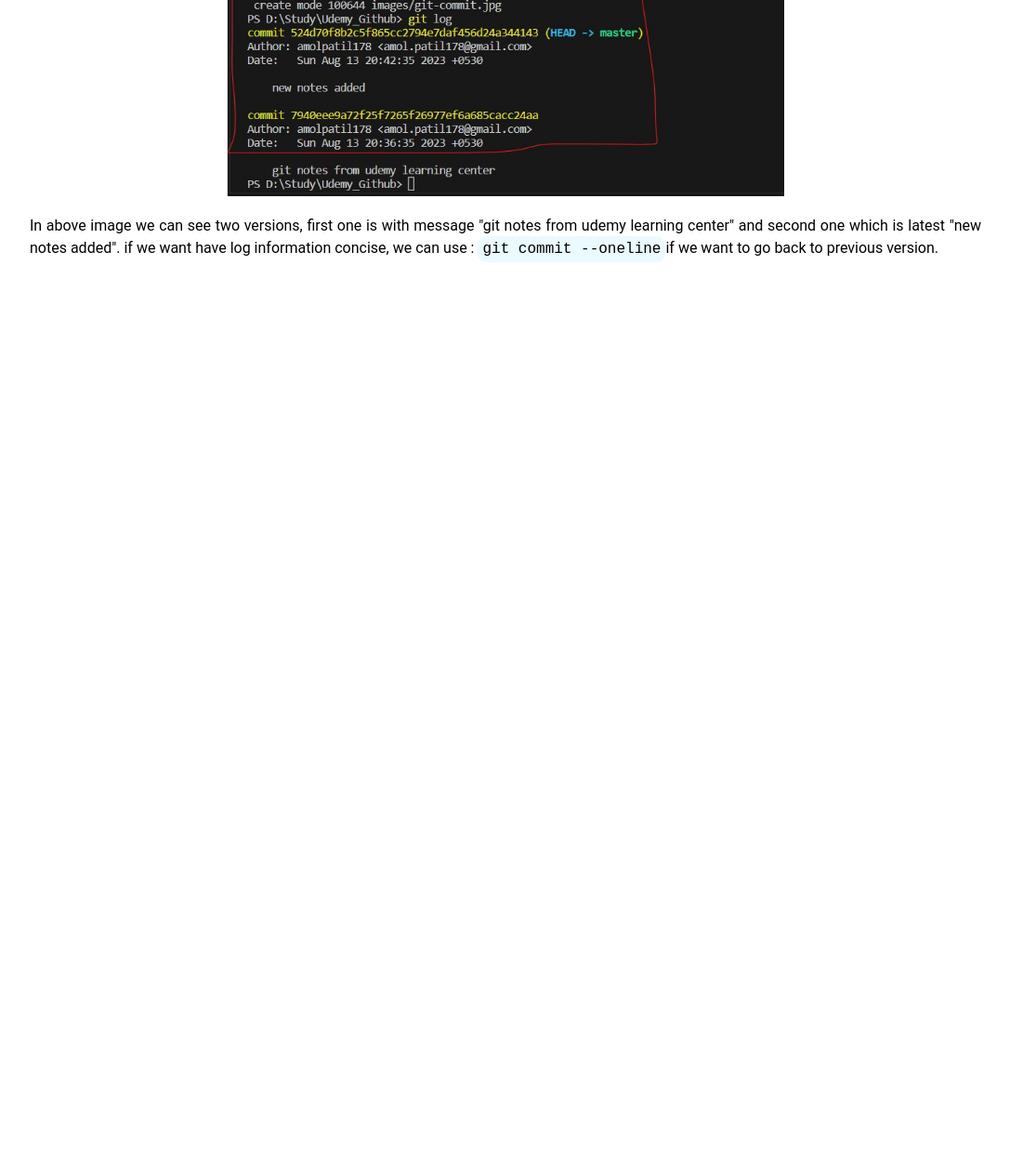
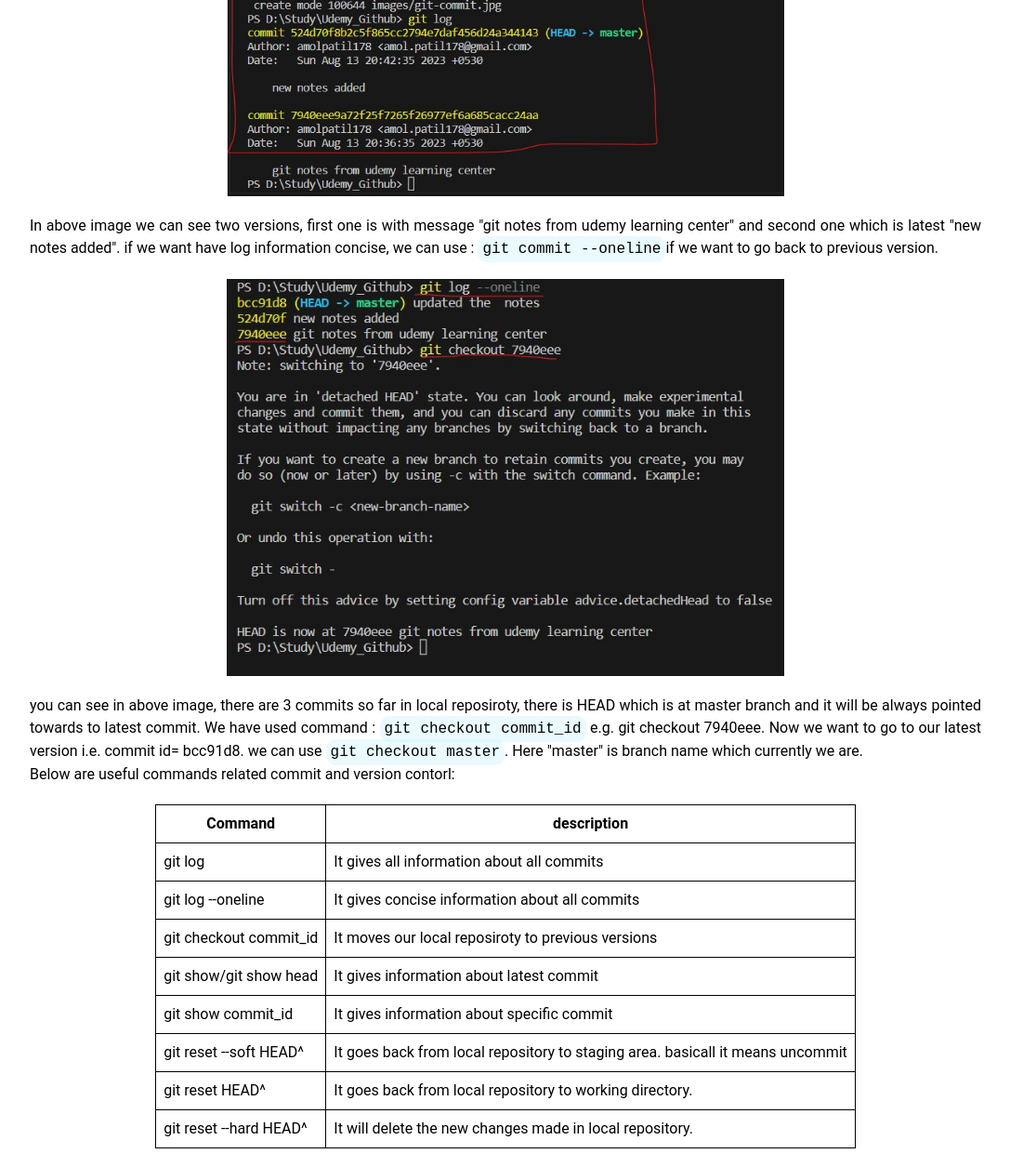
Before and after one commit to amolpatil178/Git_Notes, a plain HTML site: page index.html in a window 1280 px wide. Shown: the part 4260-5515 px from the top of the page at 93% size, without its empty margins (96-1183 px from the left). Before the commit the page ends 4560 px from the top, so only its background shows below. Drawn offline with Linux system fonts and the light colour scheme; a web font is replaced by a local one.

Commit message:
new notes added

```diff
--- a/index.html
+++ b/index.html
@@ -76,7 +76,48 @@
                    To know how many commits has done in local reposiroty, we can use : <code>git log</code>
                    <img alt="git commit versions" src="images/git-commit-versions.jpg"/>
                    In above image we can see two versions, first one is with message "git notes from udemy learning center" and second one which is latest "new notes added". if we want have log information concise, we can use : <code>git commit --oneline</code>if we want to go back to previous version.
+                   <img alt="git checkout command" src="images/git-checkout.jpg"/>
+                   you can see in above image, there are 3 commits so far in local reposiroty, there is HEAD which is at master branch and it will be always pointed towards to latest commit. We have used command : <code>git checkout commit_id</code> e.g. git checkout 7940eee. Now we want to go to our latest version i.e. commit id= bcc91d8. we can use <code>git checkout master</code>. Here "master" is branch name which currently we are.<br/>
+                   Below are useful commands related commit and version contorl:
                 </p>
+                <table class="answer">
+                    <tr>
+                        <th>Command</th>
+                        <th>description</th>
+                    </tr>
+                    <tr>
+                        <td>git log</td>
+                        <td>It gives all information about all commits</td>
+                    </tr>
+                    <tr>
+                        <td>git log --oneline</td>
+                        <td>It gives concise information about all commits</td>
+                    </tr>
+                    <tr>
+                        <td>git checkout commit_id</td>
+                        <td>It moves our local reposiroty to previous versions</td>
+                    </tr>
+                    <tr>
+                        <td>git show/git show head</td>
+                        <td>It gives information about latest commit</td>
+                    </tr>
+                    <tr>
+                        <td>git show commit_id</td>
+                        <td>It gives information about specific commit</td>
+                    </tr>
+                    <tr>
+                        <td>git reset --soft HEAD^</td>
+                        <td>It goes back from local repository to staging area. basicall it means uncommit</td>
+                    </tr>
+                    <tr>
+                        <td>git reset HEAD^</td>
+                        <td>It goes back from local repository to working directory.</td>
+                    </tr>
+                    <tr>
+                        <td>git reset --hard HEAD^</td>
+                        <td>It will delete the new changes made in local repository.</td>
+                    </tr>
+                </table>
             </section>
         </main>
     </body>
```
